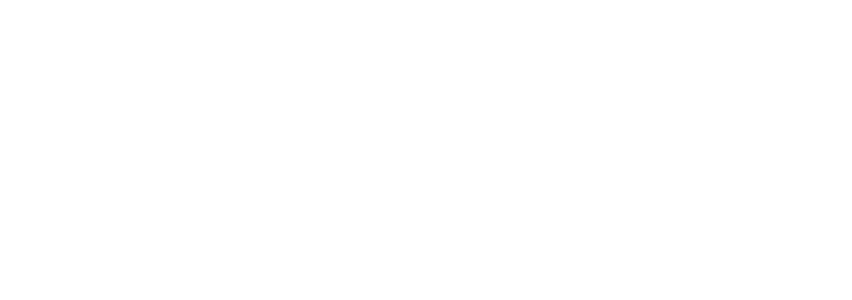
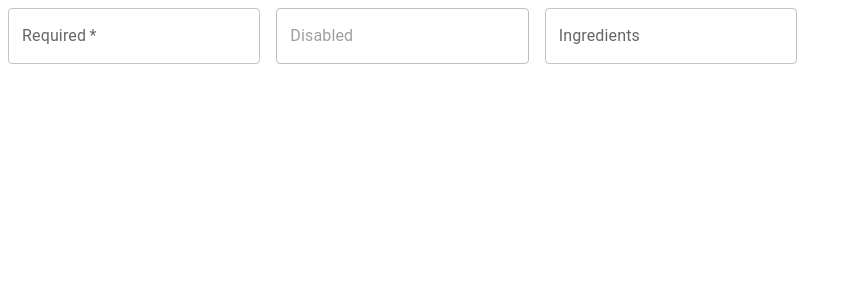
Before and after one commit to CosimoArgentino/recipe-frontend-exercise, a React (Create React App) app: page /new in a window 1280 px wide. Shown: the top 300 px of the page, without its empty margins (0-852 px from the left). Built offline with nearby package versions, Linux system fonts and the light colour scheme.

Commit message:
history added
history added

```diff
--- a/src/App.tsx
+++ b/src/App.tsx
@@ -1,6 +1,7 @@
 import './App.css';
 import { BrowserRouter, Route, Switch } from 'react-router-dom';
 import RecipeList from './recipe/RecipeList';
+import NewEditRecipeForm from './recipe/NewEditRecipe';
 
 function App() {
   return (
@@ -8,6 +9,8 @@
     <BrowserRouter>
         <Switch>
           <Route exact path="/" component={RecipeList} />
+          <Route path="/new" component={NewEditRecipeForm} />
+          <Route path="/edit/:id" component={NewEditRecipeForm} />
         </Switch>
     </BrowserRouter>
     </>
--- a/src/recipe/NewEditRecipe.tsx
+++ b/src/recipe/NewEditRecipe.tsx
@@ -3,12 +3,12 @@
 import { RecipeModel } from "./RecipeModel";
 import { IngredientModel } from "../ingridient/IngredientModel";
 
-export default function NewRecipe({propRecipe}:{propRecipe:RecipeModel}) {
+export default function NewEditRecipeForm({propRecipe}:{propRecipe:RecipeModel}) {
 
     const[recipe, setRecipe] = useState<RecipeModel>(propRecipe);
-    const[name, setName] = useState<string>(propRecipe.name);
-    const[description, setDescription] = useState<string>(propRecipe.description);
-    const[ingredients, setIngredients] = useState<IngredientModel[]>(propRecipe.ingredients);
+    const[name, setName] = useState<string>(propRecipe?.name);
+    const[description, setDescription] = useState<string>(propRecipe?.description);
+    const[ingredients, setIngredients] = useState<IngredientModel[]>(propRecipe?.ingredients);
 
 
     return (
--- a/src/recipe/Recipe.tsx
+++ b/src/recipe/Recipe.tsx
@@ -5,16 +5,19 @@
 import MoreVertIcon from '@mui/icons-material/MoreVert';
 import Typography from '@mui/material/Typography';
 import { red } from '@mui/material/colors';
+import { useHistory } from "react-router-dom";
 
 export default function Recipe({propRecipe}:{propRecipe:RecipeModel}) {
   const [recipe, setRecipe] = useState<RecipeModel>(propRecipe);
+
+  let history = useHistory();
 
   const onDelete = (recipe:RecipeModel) => {
 
   }
 
   const onEdit = (recipe:RecipeModel) => {
-
+    history.push(`/edit/${recipe.id}`, recipe)
   }
 
   return (
--- a/src/recipe/RecipeList.tsx
+++ b/src/recipe/RecipeList.tsx
@@ -58,6 +58,8 @@
 
     const[recipes,setRecipes] = useState<RecipeModel[]>([]);
 
+    let history = useHistory();
+
     useEffect(() => {
        fetchData();
     }, []);
@@ -76,7 +78,7 @@
     }
 
     const addRecipe = () => {
-
+        history.push(`/new`);
     }
 
     if(!recipes){
@@ -90,6 +92,9 @@
                 <span />
                 <Button onClick={addRecipe}>Add recipe</Button>
             </ButtonGroup>
+            <br />
+            <br />
+            <br />
             <div style={{display: 'flex'}}>
                 {recipes.map((r) => {
                     return <Recipe key={`recipe-${r.id}`} propRecipe={r}/>
```
